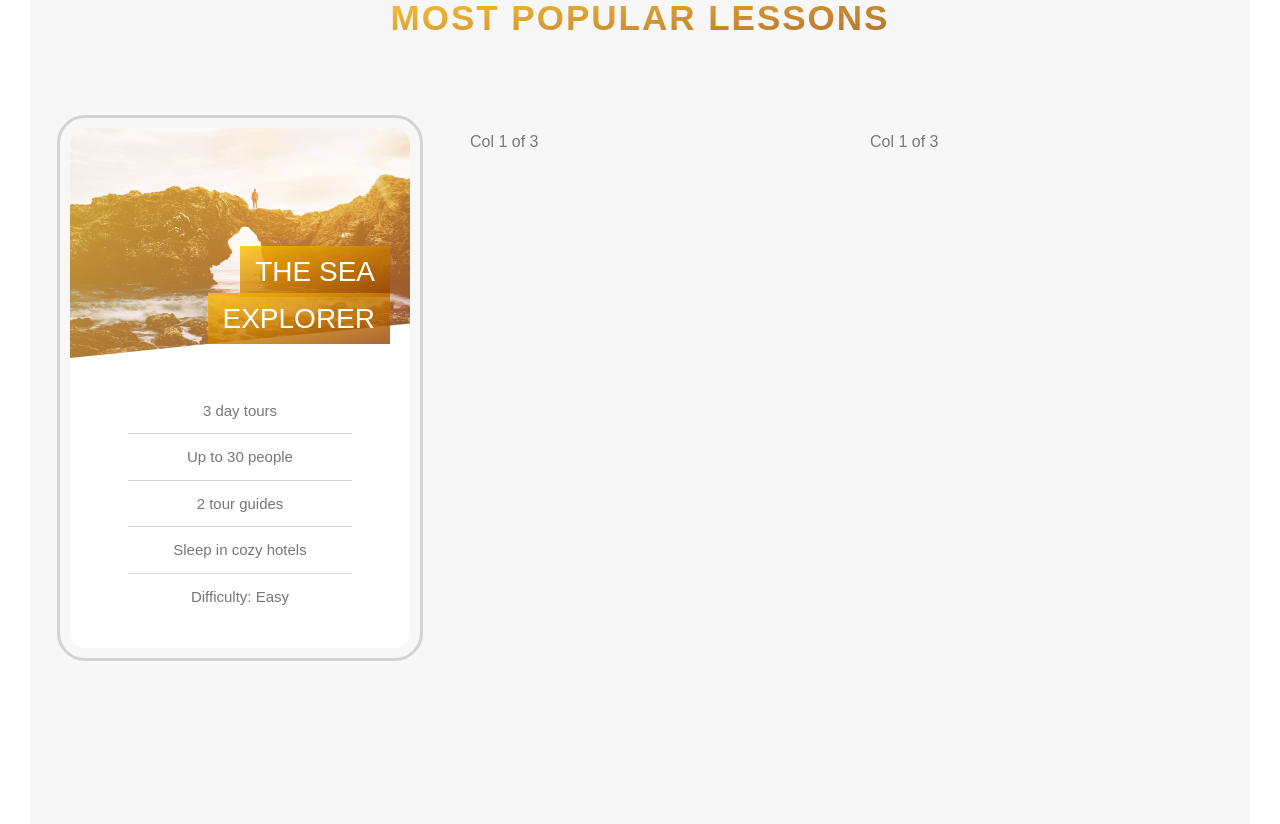
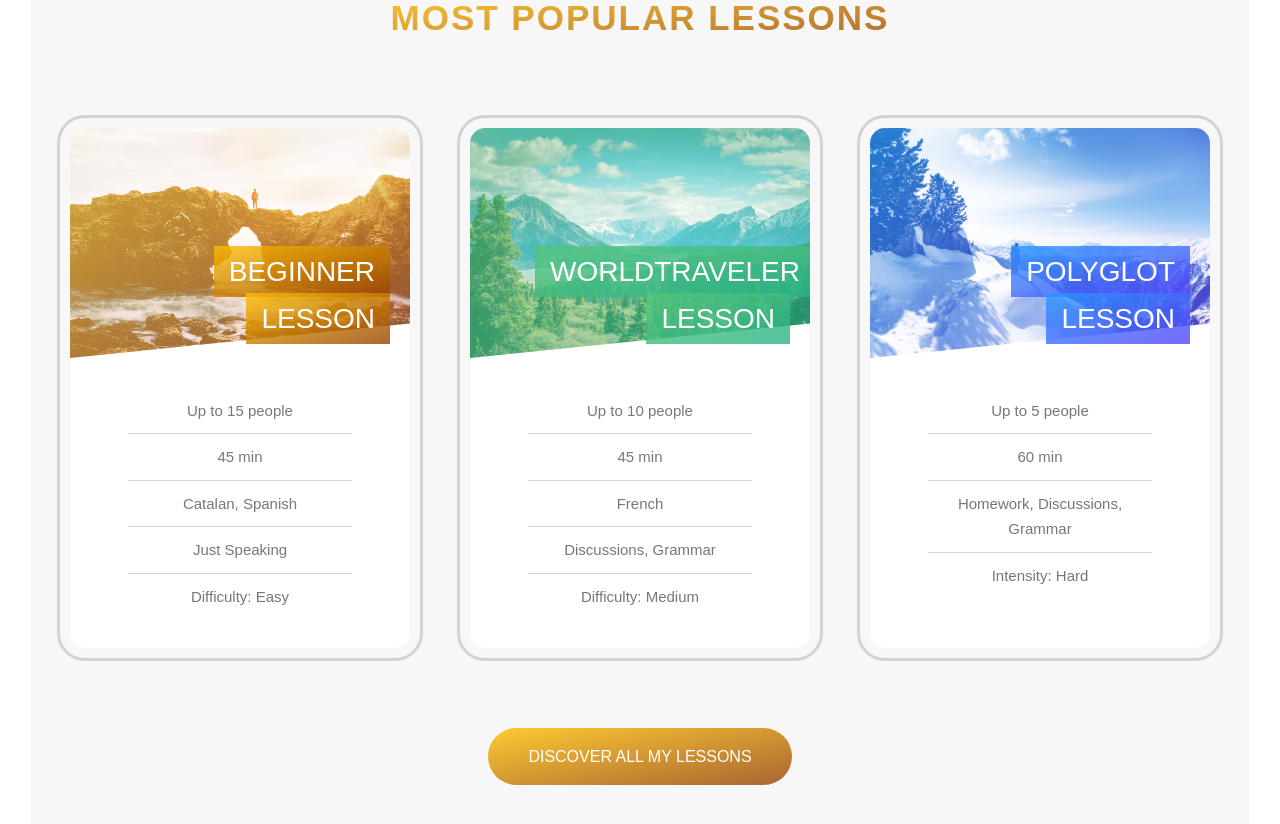
Before and after one commit to knuspersnack/OWN_couch-polyglot, a React (Create React App) app: page /#/ in a window 1280 px wide. Shown: the part 2840-3664 px from the top of the page. Built offline with nearby package versions, Linux system fonts and the light colour scheme.

Commit message:
Tours section finished

```diff
--- a/src/component/UI/PriceCard.tsx
+++ b/src/component/UI/PriceCard.tsx
@@ -1,38 +1,35 @@
-import React from 'react';
+import React, { FC } from 'react';
 import classNames from 'classnames';
 import style from '../../style/ui-components/PriceCard.module.scss';
 import TertiaryHeading from './TertiaryHeading';
 import { Color } from '../../types/ColorSchema';
+import PrimaryButton from './PrimaryButton';
 var cx = classNames.bind(style);
 
 type Props = {
   colorFront: Color;
   colorBack: Color;
+  title: string;
+  picture: string;
+  descriptionBack: string;
+  price: string;
 };
 
-const PriceCard = ({ colorFront, colorBack }: Props) => {
-
-
+const PriceCard: FC<Props> = ({ colorFront, colorBack, picture, title, descriptionBack, price, children }) => {
   return (
     <div className={style.priceCard}>
       <div className={cx(style.side, style.front)}>
-        <div className={cx(style.picture, style.pic1)}>
-          &nbsp;
-          </div>
-        <TertiaryHeading text='The Sea Explorer' color={colorFront} />
-        <div className={style.details}>
-          <ul>
-            <li>3 day tours</li>
-            <li>Up to 30 people</li>
-            <li>2 tour guides</li>
-            <li>Sleep in cozy hotels</li>
-            <li>Difficulty: Easy</li>
-          </ul>
+        <div className={cx(style.picture, style[picture])}>&nbsp;</div>
+        <TertiaryHeading text={title} color={colorFront} />
+        <div className={style.details}>{children}</div>
+      </div>
+      <div className={cx(style.side, style.back, style[colorBack])}>
+        <div className={style.pricebox}>
+          <p className={style.description}>{descriptionBack}</p>
+          <p className={style.value}>{price}</p>
+          <PrimaryButton title={'Book now'} onClick={() => {}}></PrimaryButton>
         </div>
-        </div>
-      <div className={cx(style.side, style.back, style[colorBack])}>
-        Back
-        </div>
+      </div>
     </div>
   );
 };
--- a/src/component/UI/PrimaryButton.tsx
+++ b/src/component/UI/PrimaryButton.tsx
@@ -1,15 +1,36 @@
 import classNames from 'classnames';
-import React, { MouseEventHandler } from 'react';
+import React, { FC, MouseEventHandler } from 'react';
 import style from '../../style/ui-components/PrimaryButton.module.scss';
 var cx = classNames.bind(style);
 
-type Props = { label: String; onClick: MouseEventHandler; color?: String };
+export enum ButtonColor {
+  WHITE,
+  GREEN,
+  ORANGE
+}
 
-const PrimaryButton = (props: Props) => {
-  const { label, onClick } = { ...props };
-  return <a href="#" className={cx(style.btn, style.btnWhite)} onClick={onClick}>
-      {label}
-      </a>;
+type Props = {
+  onClick: MouseEventHandler;
+  title: string;
+  buttonColor?: ButtonColor;
+}
+
+const PrimaryButton:FC<Props> = (props: Props, children) => {
+  const { title, onClick, buttonColor } = { ...props };
+  let color = 'white';
+
+  if(buttonColor === ButtonColor.GREEN) {
+    color = 'green';
+  }
+  if(buttonColor === ButtonColor.ORANGE) {
+    color = 'orange';
+  }
+
+  return (
+    <a href='#' className={cx(style.btn, style[color])} onClick={onClick}>
+      {title}
+    </a>
+  );
 };
 
 export default PrimaryButton;
--- a/src/component/section/Booking.tsx
+++ b/src/component/section/Booking.tsx
@@ -1,26 +1,77 @@
-import React from 'react'
+import React from 'react';
 import classNames from 'classnames';
-import SecondaryHeading from '../UI/SecondaryHeading'
+import SecondaryHeading from '../UI/SecondaryHeading';
 import style from '../../style/section/Booking.module.scss';
 import PriceCard from '../UI/PriceCard';
 import { Color } from '../../types/ColorSchema';
+import TertiaryHeading from '../UI/TertiaryHeading';
+import PrimaryButton, { ButtonColor } from '../UI/PrimaryButton';
 var cx = classNames.bind(style);
 
-type Props = {}
+type Props = {};
 
 const BookingSection = (props: Props) => {
   return (
     <section className={cx(style.sectionBooking, 'grid-container')}>
-          <SecondaryHeading text="Most popular lessons"/>
-          <div className={'row'}>
-            <div className={'col33'}>
-                <PriceCard colorFront={Color.ORANGE} colorBack={Color.BLUE}/>
-                </div>
-            <div className={'col33'}>Col 1 of 3</div>
-            <div className={'col33'}>Col 1 of 3</div>
-          </div>
-        </section>
-  )
-}
+      <SecondaryHeading text='Most popular lessons' />
+      <div className={'row'}>
+        <div className={'col33'}>
+          <PriceCard
+            colorFront={Color.ORANGE}
+            colorBack={Color.ORANGE}
+            title={'Beginner Lesson'}
+            picture={'pic1'}
+            descriptionBack={'Only'}
+            price={'29€'}
+          >
+            <ul>
+              <li>Up to 15 people</li>
+              <li>45 min</li>
+              <li>Catalan, Spanish</li>
+              <li>Just Speaking</li>
+              <li>Difficulty: Easy</li>
+            </ul>
+          </PriceCard>
+        </div>
+        <div className={'col33'}>
+          <PriceCard
+            colorFront={Color.GREEN}
+            colorBack={Color.GREEN}
+            title={'Worldtraveler Lesson'}
+            picture={'pic2'}
+            descriptionBack={'Only'}
+            price={'39€'}
+          >
+            <ul>
+              <li>Up to 10 people</li>
+              <li>45 min</li>
+              <li>French</li>
+              <li>Discussions, Grammar</li>
+              <li>Difficulty: Medium</li>
+            </ul>
+          </PriceCard>
+        </div>
+        <div className={'col33'}>
+        <PriceCard
+            colorFront={Color.BLUE}
+            colorBack={Color.BLUE}
+            title={'Polyglot Lesson'}
+            picture={'pic3'}
+            descriptionBack={'Only'}
+            price={'49€'}
+          >
+            <ul>
+              <li>Up to 5 people</li>
+              <li>60 min</li>
+              <li>Homework, Discussions, Grammar</li>
+              <li>Intensity: Hard</li>
+            </ul>
+          </PriceCard>
+        </div>
+      </div>
+      <PrimaryButton title={'Discover all my lessons'} onClick={()=>{}} buttonColor={ButtonColor.ORANGE}/>
+    </section>
+  );
+};
 
-export default BookingSection
+export default BookingSection;
--- a/src/component/section/Intro.tsx
+++ b/src/component/section/Intro.tsx
@@ -19,7 +19,7 @@ const IntroSection = (props: Props) => {
           <span className={style.headingPrimaryMain}>COUCH POLYGLOT</span>
           <span className={style.headingPrimarySub}>is where life happens</span>
         </h1>
-        <PrimaryButton label={'Discover my content'} onClick={props.onClick} />
+        <PrimaryButton title={'Discover my content'} onClick={props.onClick} />
       </div>
     </section>
   );
--- a/src/style/ui-components/PriceCard.module.scss
+++ b/src/style/ui-components/PriceCard.module.scss
@@ -1,7 +1,6 @@
 @import '../base/variables';
 @import '../base/mixins';
 @import '../base/animations';
-
 
 $cardHeight: 52rem;
 
@@ -45,70 +44,84 @@ $cardHeight: 52rem;
 
   &.front {
     background-color: $white;
+
+    .picture {
+      background-size: cover;
+      height: 23rem;
+      background-blend-mode: screen;
+      -webkit-clip-path: polygon(0 0, 100% 0, 100% 85%, 0 100%);
+      clip-path: polygon(0 0, 100% 0, 100% 85%, 0 100%);
+    }
+
+    .details {
+      padding: 3rem;
+
+      ul {
+        list-style: none;
+        width: 80%;
+        margin: 0 auto;
+
+        li {
+          text-align: center;
+          font-size: 1.5rem;
+          padding: 1rem;
+
+          &:not(:last-child) {
+            border-bottom: 1px solid $grey-secondary;
+          }
+        }
+      }
+    }
   }
 
   &.back {
     transform: rotateY(180deg); //It is already rotated, since at the back
+    width: 95%;
+    display: flex;
+    flex-direction: column;
+    justify-content: center;
+    align-items: center;
+
+    .pricebox {
+      text-align: center;
+      color: $white;
+      display: flex;
+      flex-direction: column;
+      justify-content: center;
+      align-items: center;
+    }
+
+    .description {
+      font-size: 1.4rem;
+      text-transform: uppercase;
+    }
+
+    .value {
+      font-size: 6rem;
+      font-weight: 100;
+      margin-bottom: 4rem;
+    }
   }
 
   &.blue {
-    //! -> not working in firefox
-    //@include bg-gradient($blue-main, $blue-secondary);
-    background-color: $blue-main;
+    @include bg-gradient($blue-main, $blue-secondary);
   }
 
   &.green {
-    //! -> not working in firefox
-    //@include bg-gradient($green-main, $green-secondary);
-    background-color: $green-main;
+    @include bg-gradient($green-main, $green-secondary);
   }
 
   &.orange {
-    //! -> not working in firefox
-    //@include bg-gradient($orange-main, $orange-secondary);
-    background-color: $orange-tertiary;
+    @include bg-gradient($orange-main, $orange-secondary);
   }
 }
 
-.picture {
-  background-size: cover;
-  height: 23rem;
-  background-blend-mode: screen;
-  -webkit-clip-path: polygon(0 0, 100% 0, 100% 85%, 0 100%);
-  clip-path: polygon(0 0, 100% 0, 100% 85%, 0 100%);
-}
-
 .pic1 {
-  background-image: linear-gradient(
-      to right bottom,
-      rgba($orange-main, 0.8),
-      rgba($orange-secondary, 0.8)
-    ),
-    url(../../assets/natours/nat-5.jpg);
+   @include image-gradient($orange-main, $orange-secondary, '../../assets/natours/nat-5.jpg');
 }
 .pic2 {
-  background-image: url(../../assets/natours/nat-5.jpg);
+  @include image-gradient($green-main, $green-secondary, '../../assets/natours/nat-6.jpg');
 }
 .pic3 {
-  background-image: url(../../assets/natours/nat-5.jpg);
+  @include image-gradient($blue-main, $blue-secondary, '../../assets/natours/nat-7.jpg');
 }
-
-.details {
-    padding: 3rem;
-
-    ul {
-        list-style:none;
-        width: 80%;
-        margin: 0 auto;
-
-        li {
-            text-align: center;
-            font-size: 1.5rem;
-            padding: 1rem;
-
-            &:not(:last-child) {
-                border-bottom: 1px solid $grey-secondary;
-            }
-        }
-    }
-}
--- a/src/style/ui-components/PrimaryButton.module.scss
+++ b/src/style/ui-components/PrimaryButton.module.scss
@@ -1,4 +1,5 @@
 @import '../base/variables';
+@import '../base/mixins';
 
 .btn {
   &:link,
@@ -18,9 +19,16 @@
     transform: translateY(-1px);
     box-shadow: 0 5px 10px rgba($black, 0.2);
   }
-
-  &White {
+  &.white {
     background-color: $white;
     color: $grey-main;
   }
+  &.green {
+    background-color: $green-main;
+    color: $white;
+  }
+  &.orange {
+    @include bg-gradient($orange-main, $orange-secondary);
+    color: $white;
+  }
 }
```
